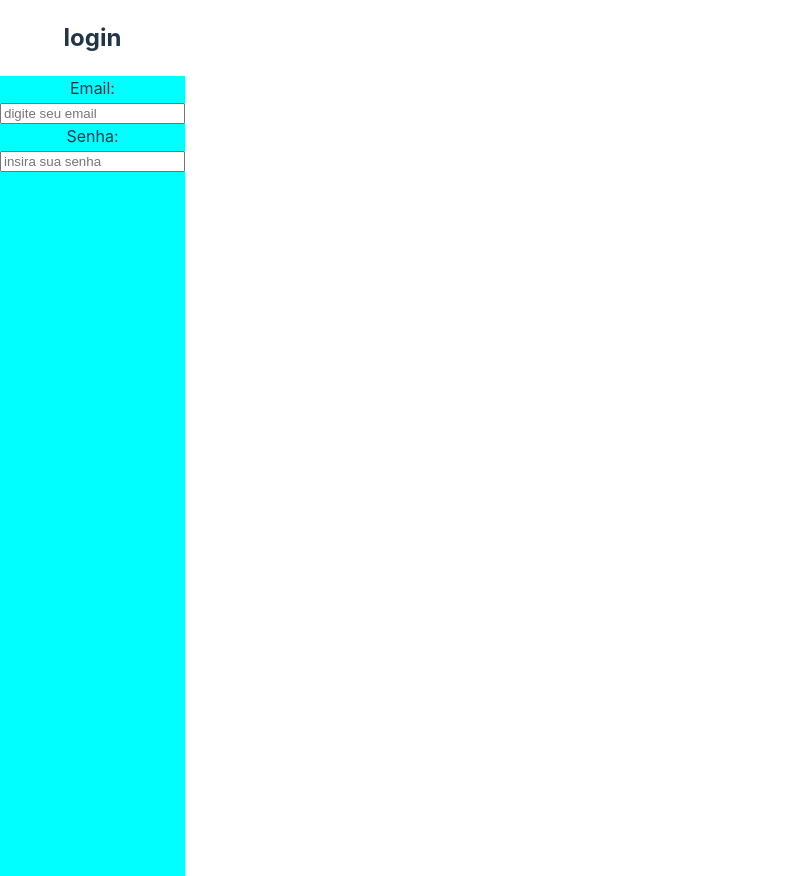
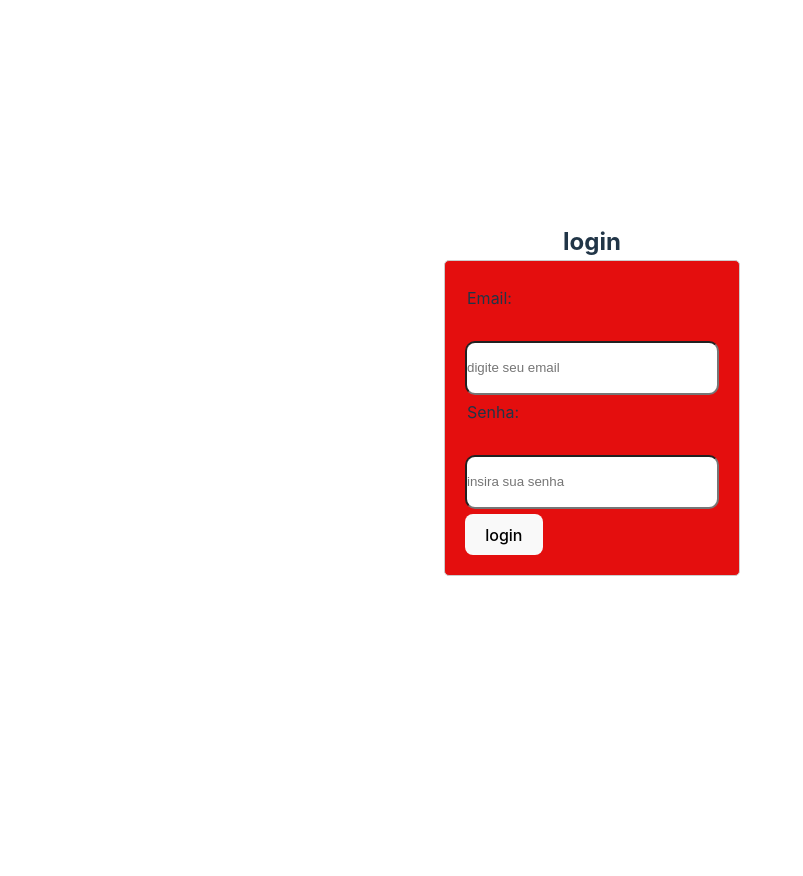
Before and after one commit to Orlando-Paulo99/barbershop, a React (Vite) app: page / in a window 1280 px wide. Shown: the whole page, without its empty margins (0-803 px from the left). After the commit the page ends 800 px from the top, so only its background shows below. Built offline with nearby package versions, Linux system fonts and the light colour scheme.

Commit message:
centralizando

```diff
--- a/src/login/Estilo.css
+++ b/src/login/Estilo.css
@@ -1,10 +1,22 @@
+*{
+    margin: 0;
+    padding: 0;
+}
+
 form{
-    background-color: aqua;
-    justify-content: center;
-    width: 100%;
+    padding: 20px;
+    border: 1px solid #ccc;
+    border-radius: 5px;
+    background-color: #e40e0e;
+    left: 150%;
+
     position: relative;
-    height:100vh;
-    text-align: center;
+}
+
+.inserDados{
+    display: block;
+    justify-content: center; /* Centraliza horizontalmente */
+    align-items: center;
 
 }
 
@@ -12,9 +24,15 @@ h2{
     justify-content: center;
     display: flex;
     position: relative;
+    left: 150%;
 
 }
-label,inpit{
+label,input{
     /*um abaixo do outro*/
     display:block;
+    /* espaço entre a altura*/
+    margin: 5px auto;
+    width: 250px;
+    height: 50px;
+    border-radius: 10px;
 }
--- a/src/login/TelaLogin.jsx
+++ b/src/login/TelaLogin.jsx
@@ -13,6 +13,8 @@ function TelaLogin() {
                 <input type="password"  placeholder='insira sua senha' />
             </div>
 
+            <button>login</button>
+
         </form>
     </div>
   )
```
